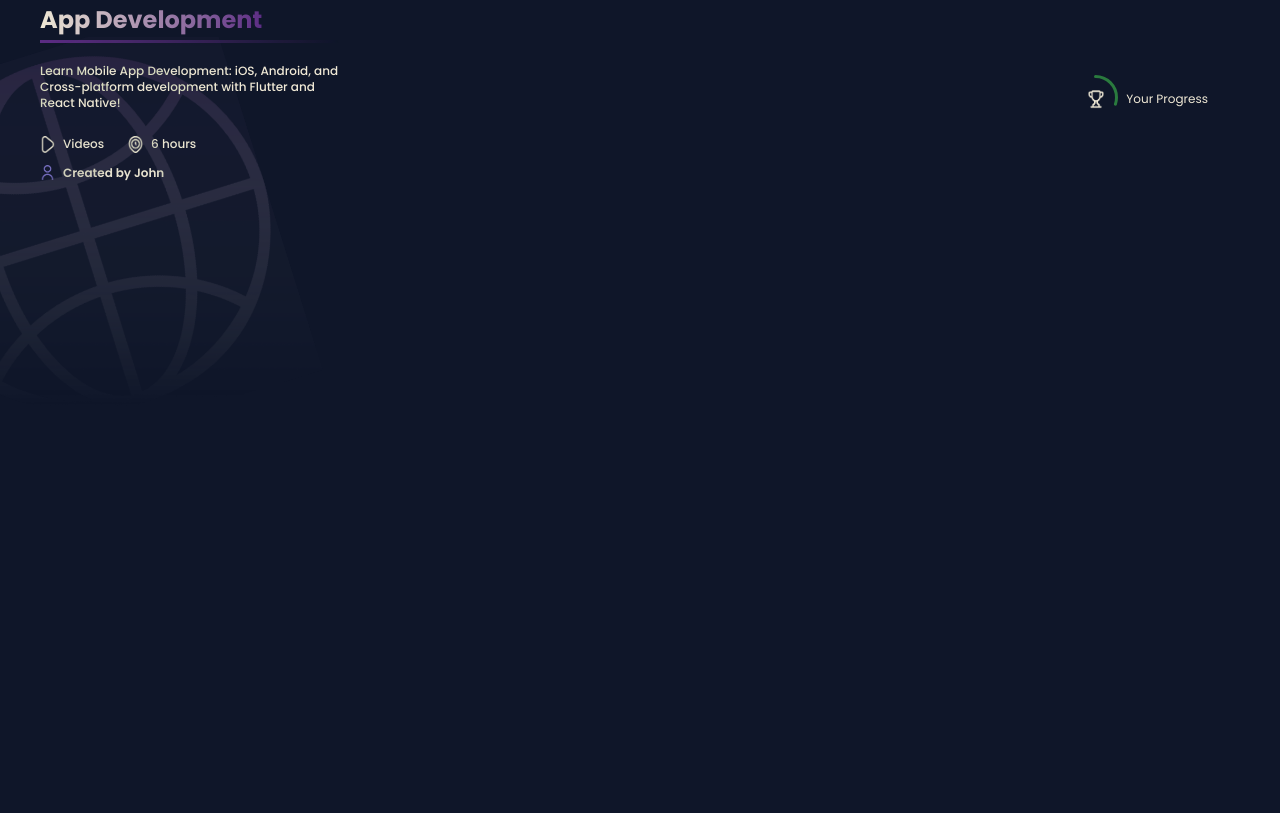
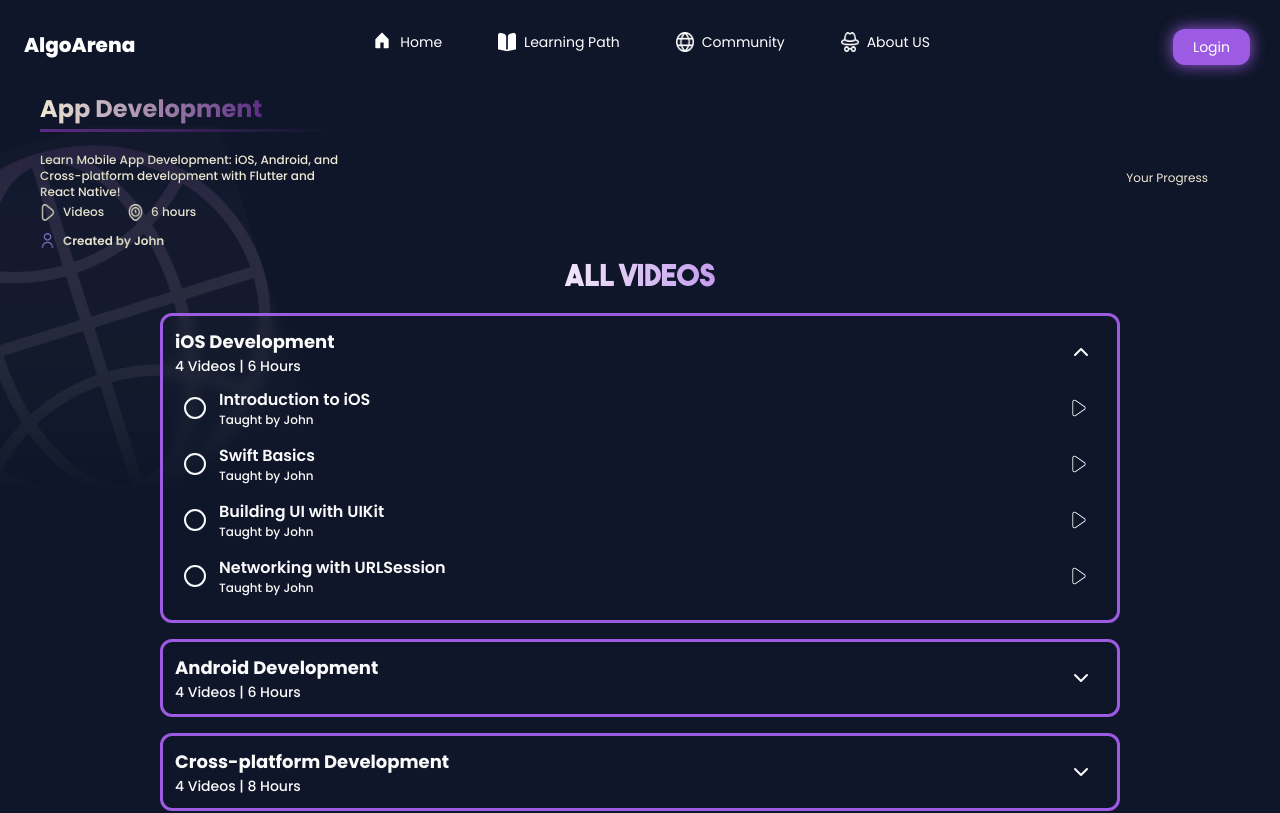
Before and after one commit to MLSAKIIT/AlgoArena, a Next.js app: page /domains/0 in a window 1280 px wide. Shown: the top 813 px of the page. Built offline with nearby package versions, Linux system fonts and the light colour scheme; no server answers.

Commit message:
fixed learning path component

```diff
--- a/src/app/domains/[slug]/page.js
+++ b/src/app/domains/[slug]/page.js
@@ -1,4 +1,7 @@
 import LearningPath from "@/components/learningPath/LearningPath";
+import Navbar from "@/components/ui/Navbar";
+import Socials from "@/components/footer/Socials";
+
 
 
 export default function page({params}){
@@ -7,7 +10,12 @@ export default function page({params}){
 
     return (
         <div>
+            <Navbar/>
             <LearningPath slugId={id}/>
+            <div className="overflow-hidden bottom-0">
+            <Socials/>
+            </div>
+
         </div>
     )
 }
--- a/src/components/learningPath/LearningPath.jsx
+++ b/src/components/learningPath/LearningPath.jsx
@@ -33,11 +33,11 @@ const LearningPath = ({ slugId }) => {
   return (
     <div>
       {Object.keys(domainData).length === 0 ? (
-        <div>Domain with id {slugId} not found.</div>
+        <div className="mb-[61vh]">Domain with id {slugId} not found.</div>
       ) : (
         <div>
           <LearningPathHeader header={header} />
-          {/* <LearningPathSection sections={sections} /> */}
+          <LearningPathSection sections={sections} />
         </div>
       )}
     </div>
--- a/src/components/learningPath/LearningPathHeader.jsx
+++ b/src/components/learningPath/LearningPathHeader.jsx
@@ -1,5 +1,5 @@
 import Image from "next/image";
-import CircularProgress from "@mui/joy/CircularProgress";
+// import CircularProgress from "@mui/joy/CircularProgress";
 import React, { useState, useEffect } from "react";
 
 const LearningPathHeader = ({ header, videos }) => {
@@ -24,7 +24,7 @@ const LearningPathHeader = ({ header, videos }) => {
     <>
       <div className="relative h-full min-w-screen max-w-[180rem] ">
         <div
-          className="absolute inset-0   h-[20 rem] sm:h-[30rem] md[40rem] bg-left-top bg-no-repeat bg-blend-normal"
+          className="absolute inset-0   h-[20 rem] sm:h-[30rem] md[40rem] bg-left-top bg-no-repeat bg-blend-normal z-[-1]"
           style={{
             backgroundImage: `url('/assets/domain/circular.png')`,
             backgroundSize: "contain",
@@ -45,7 +45,7 @@ const LearningPathHeader = ({ header, videos }) => {
             <div className="flex  mt-1">
               <div className="mr-8 flex gap-2 my-2 items-center text-xss xs:text-xs text-white">
                 <div className="relative ">
-                  <CircularProgress
+                  {/* <CircularProgress
                     sx={{
                       "--CircularProgress-progressThickness": "6px",
                       "--CircularProgress-trackThickness": "5px",
@@ -57,7 +57,7 @@ const LearningPathHeader = ({ header, videos }) => {
                     variant="plain"
                     color={color}
                     value={counter}
-                  />
+                  /> */}
 
                   <div className="absolute top-1/2 left-1/2 transform -translate-x-1/2 -translate-y-1/2 ">
                     <Image
--- a/src/components/learningPath/LearningPathSection.jsx
+++ b/src/components/learningPath/LearningPathSection.jsx
@@ -6,7 +6,7 @@ const LearningPathSection = ({ sections }) => {
     const [showIndex, setShowIndex]=useState(0);
   // console.log(sections);
   return (
-    <div className="max-w-7xl mx-auto">
+    <div className="max-w-7xl mx-auto mb-60">
       <div className="font-bold font-theboldfont bg-gradient-videos bg-clip-text text-[transparent] text-3xl justify-center m-3 mb-4 hidden md:flex">
         ALL VIDEOS
       </div>
--- a/src/components/learningPath/LearningPathSectionCard.jsx
+++ b/src/components/learningPath/LearningPathSectionCard.jsx
@@ -10,13 +10,13 @@ const LearningPathSectionCard = ({ section, showItem, setShowIndex }) => {
     setShowIndex();
   };
 
-  const { id, title, time } = section;
-  const videos = section.chapters;
+  const { id, title, time, videos } = section;
+
 
   const eachVideoPoint = 100 / videos.length;
 
   return (
-    <div className="border-[3px] border-color-2 rounded-xl  m-4 items-center p-3 md:max-w-6xl mx-auto w-10/12 md:w-9/12">
+    <div className="border-[3px] border-color-2 rounded-xl  m-4 items-center p-3 md:max-w-6xl mx-auto w-10/12 md:w-9/12 backdrop-blur-[7px]">
       <div
         className="flex justify-between items-center md:max-w-6xl cursor-pointer"
         onClick={handleClick}
@@ -37,7 +37,7 @@ const LearningPathSectionCard = ({ section, showItem, setShowIndex }) => {
           )}
         </div>
       </div>
-      {showItem &&
+      {showItem && videos &&
         videos.map((video) => (
           <LearningPathSectionItem
             key={video.id}
```
